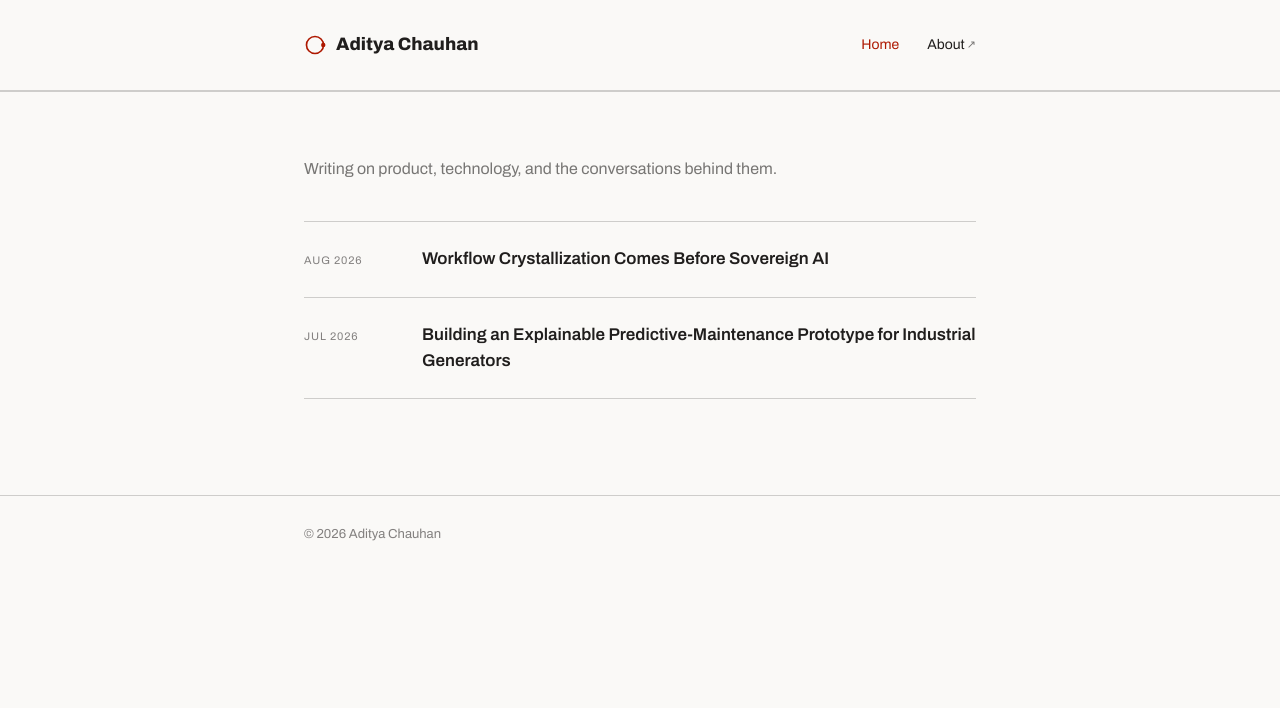
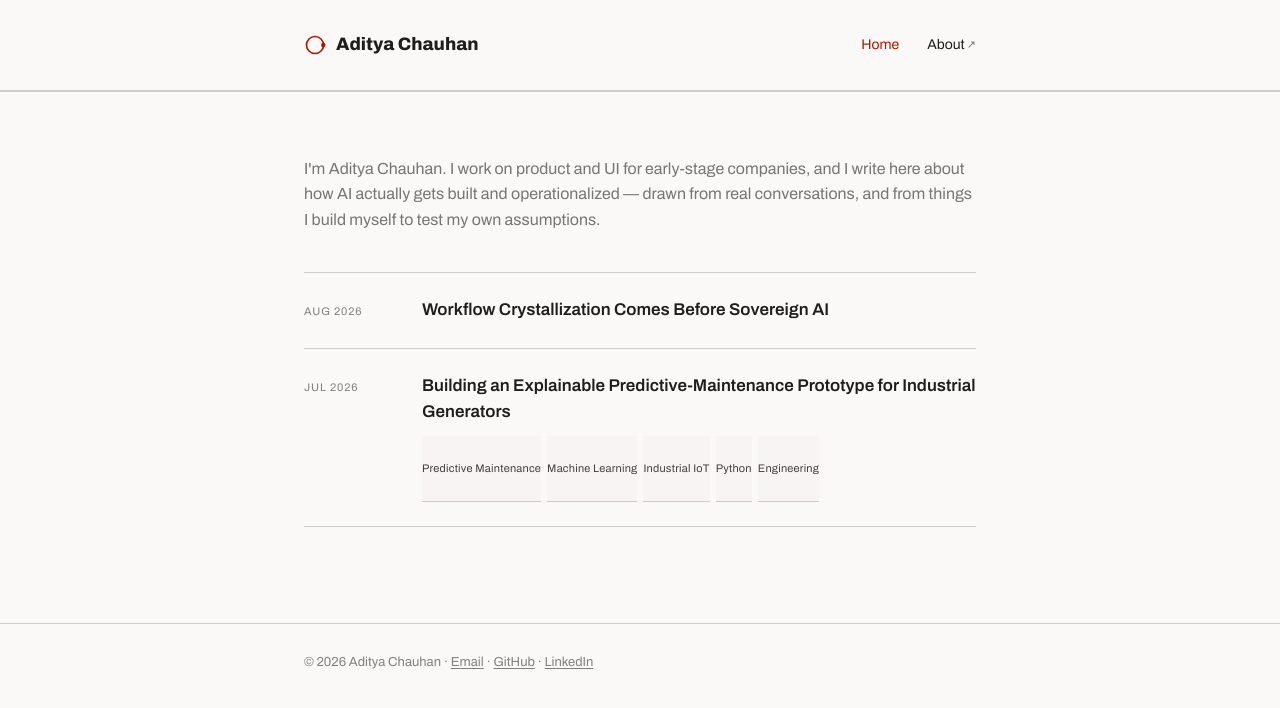
Before and after one commit to eddychn/eddychn.github.io, a Jekyll site: the page built from index.md, in a window 1280 px wide. Shown: the top 708 px of the page. Built offline with Jekyll 4.4.1, drawn with Linux system fonts in a browser that asks for light colours.

Commit message:
Add real intro copy, restore contact links, surface post tags on homepage
Targeted follow-up to the portfolio-improvement audit: implements the
3 highest-impact items that needed no new/invented content —

- Homepage intro expanded from one generic line to a real 2-3 sentence
  introduction, grounded in facts already established for this site.
- Footer contact links (Email/GitHub/LinkedIn) restored.
- Posts with tags (currently Blog #2) now surface them as a quiet pill
  row under the title on the homepage list, so real project substance
  shows without adding a new section or card component.
- Subtle color transitions on all links, respecting
  prefers-reduced-motion.

Deferred per audit: About page (kept as LinkedIn redirect, your
choice), and Skills/Experience/Currently sections (need real content,
not invented).

Co-Authored-By: Claude Sonnet 5 <noreply@anthropic.com>

```diff
--- a/_layouts/default.html
+++ b/_layouts/default.html
@@ -33,7 +33,7 @@
 <main class="site-shell">{{ content }}</main>
 <footer class="site-footer-bar">
   <div class="site-shell">
-    &copy; {{ site.time | date: '%Y' }} {{ site.title }}
+    &copy; {{ site.time | date: '%Y' }} {{ site.title }} &middot; <a href="mailto:adtchauhan123@gmail.com">Email</a> &middot; <a href="https://github.com/eddychn">GitHub</a> &middot; <a href="https://www.linkedin.com/in/aditya32001/">LinkedIn</a>
   </div>
 </footer>
 </body>
--- a/_layouts/home.html
+++ b/_layouts/home.html
@@ -2,12 +2,19 @@
 layout: default
 ---
 <div class="home">
-  <p class="intro">{{ site.description }}</p>
+  <p class="intro">I'm Aditya Chauhan. I work on product and UI for early-stage companies, and I write here about how AI actually gets built and operationalized — drawn from real conversations, and from things I build myself to test my own assumptions.</p>
   <ul class="post-list">
     {% for post in site.posts %}
     <li>
-      <span class="post-date">{{ post.date | date: "%b %Y" }}</span>
-      <a class="post-link" href="{{ post.url | relative_url }}">{{ post.title }}</a>
+      <div class="post-list-main">
+        <span class="post-date">{{ post.date | date: "%b %Y" }}</span>
+        <a class="post-link" href="{{ post.url | relative_url }}">{{ post.title }}</a>
+      </div>
+      {% if post.tags and post.tags.size > 0 %}
+      <ul class="post-list-tags" aria-label="Topics">
+        {% for tag in post.tags %}<li class="tag tag-neutral">{{ tag }}</li>{% endfor %}
+      </ul>
+      {% endif %}
     </li>
     {% endfor %}
   </ul>
--- a/assets/css/style.css
+++ b/assets/css/style.css
@@ -5,6 +5,8 @@
 .site-header-bar .site-shell { display: flex; align-items: center; justify-content: space-between; flex-wrap: wrap; gap: 12px; padding-top: 28px; padding-bottom: 28px; }
 .site-footer-bar { border-top: 1px solid var(--color-divider); }
 .site-footer-bar .site-shell { padding-top: 28px; padding-bottom: 56px; font-size: 13px; color: color-mix(in srgb, var(--color-text) 55%, transparent); }
+.site-footer-bar a { color: color-mix(in srgb, var(--color-text) 55%, transparent); text-decoration: underline; text-underline-offset: 2px; }
+.site-footer-bar a:hover { color: var(--color-accent-700); }
 
 .nav-brand { color: var(--color-text); text-decoration: none; display: inline-flex; align-items: center; gap: 10px; }
 .brand-mark { width: 22px; height: 22px; flex-shrink: 0; }
@@ -14,15 +16,28 @@
 .ext-icon { font-size: 11px; margin-left: 2px; opacity: 0.6; }
 
 .post-content a, .page-content a, .intro a { color: var(--color-accent-700); }
+.post-content a:hover, .page-content a:hover, .intro a:hover { text-decoration-thickness: 2px; }
 
 main.site-shell { padding-top: 64px; padding-bottom: 96px; min-height: 40vh; }
 .intro { color: color-mix(in srgb, var(--color-text) 60%, transparent); margin: 0 0 40px; font-size: 16px; line-height: 1.6; }
 
 .post-list { list-style: none; padding: 0; margin: 0; border-top: 1px solid var(--color-divider); }
-.post-list li { display: flex; gap: 28px; padding: 24px 0; border-bottom: 1px solid var(--color-divider); align-items: baseline; }
+.post-list li { padding: 24px 0; border-bottom: 1px solid var(--color-divider); }
+.post-list-main { display: flex; gap: 28px; align-items: baseline; }
 .post-date { font-size: 11px; letter-spacing: 0.08em; text-transform: uppercase; color: color-mix(in srgb, var(--color-text) 55%, transparent); min-width: 90px; flex-shrink: 0; }
 .post-link { font-size: 17px; font-weight: 600; text-decoration: none; color: var(--color-text); }
 .post-link:hover { color: var(--color-accent-700); }
+.post-list-tags { list-style: none; display: flex; flex-wrap: wrap; gap: 6px; margin: 10px 0 0; padding: 0 0 0 118px; }
+
+/* — smooth, fast, deliberately subtle — */
+.nav-links a, .post-link, .site-footer-bar a, .post-content a, .page-content a, .intro a, .post-toc a {
+  transition: color 0.15s ease;
+}
+@media (prefers-reduced-motion: reduce) {
+  .nav-links a, .post-link, .site-footer-bar a, .post-content a, .page-content a, .intro a, .post-toc a {
+    transition: none;
+  }
+}
 
 .post-title, .page-title { font-size: 32px; margin: 0 0 16px; }
 .post-meta { font-size: 11px; letter-spacing: 0.08em; text-transform: uppercase; color: color-mix(in srgb, var(--color-text) 55%, transparent); margin: 0 0 40px; }
@@ -164,4 +179,5 @@ main.site-shell { padding-top: 64px; padding-bottom: 96px; min-height: 40vh; }
   .arch li:not(:last-child)::after { left: 12.5px; top: 42px; }
   .legend-row { flex-direction: column; gap: 4px; }
   .chip { align-self: flex-start; }
+  .post-list-tags { padding-left: 0; }
 }
```
